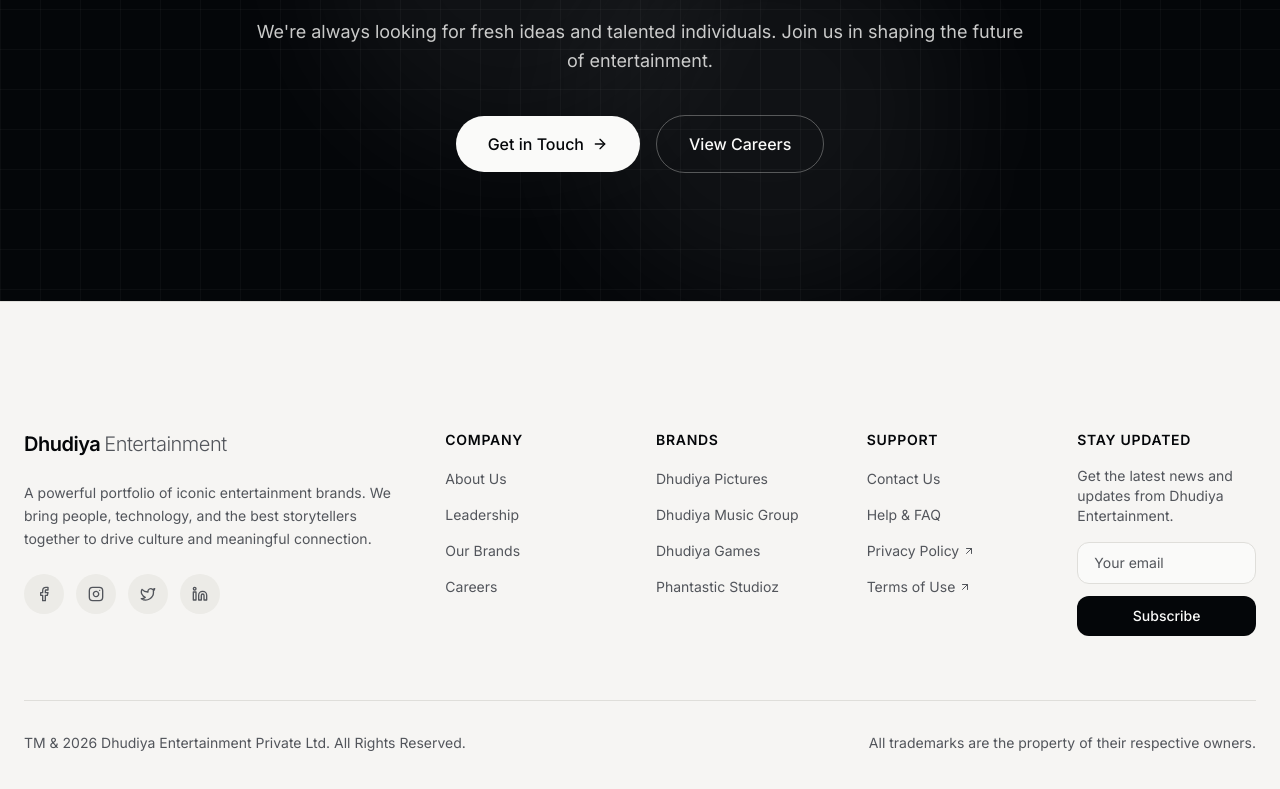
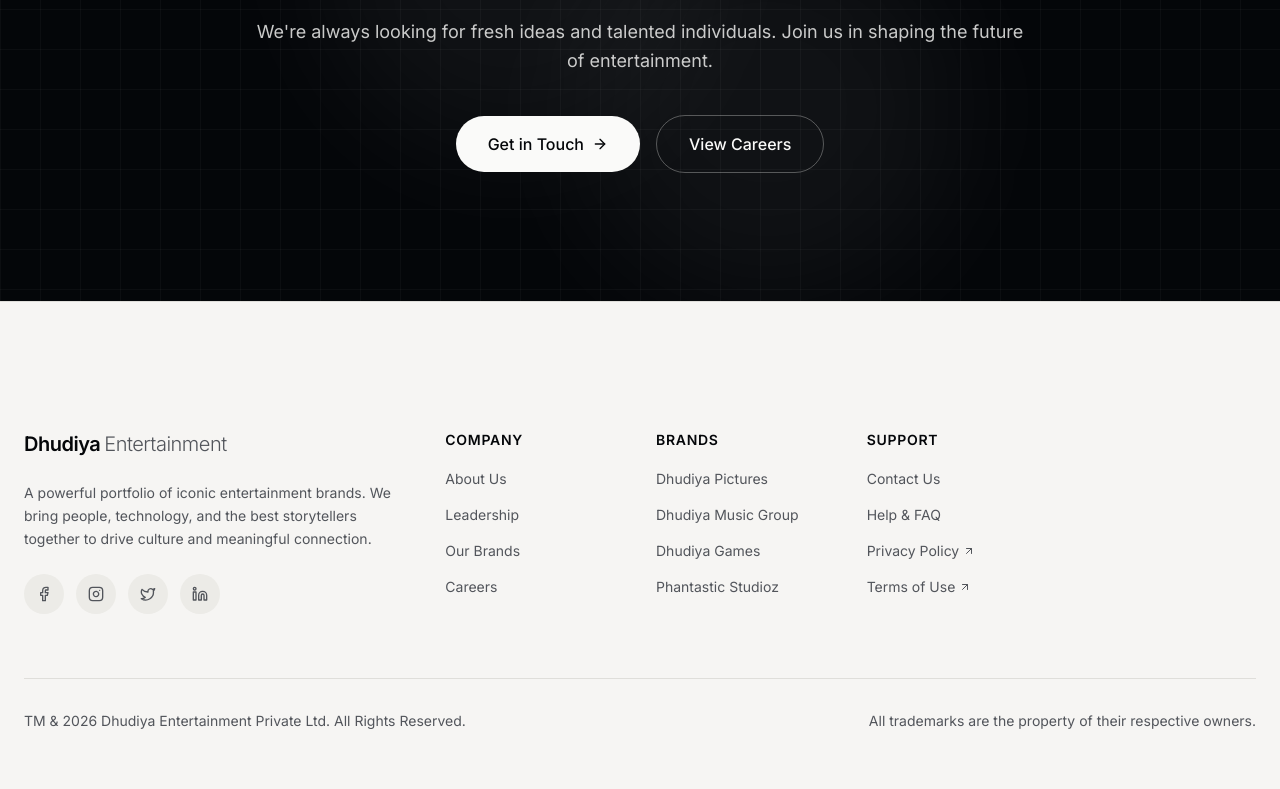
Before and after one commit to deepdhudiya/v0-website-redesign, a Next.js app: page / in a window 1280 px wide. Shown: the part 3255-4044 px from the top of the page. Built offline with nearby package versions, Linux system fonts and the light colour scheme; a web font is replaced by a local one.

Commit message:
remove newsletter subscription from footer\n\nUpdate footer to remove "Stay Updated" section

```diff
--- a/components/footer.tsx
+++ b/components/footer.tsx
@@ -152,34 +152,7 @@ export function Footer() {
             </ul>
           </motion.div>
 
-          {/* Newsletter */}
-          <motion.div
-            initial={{ opacity: 0, y: 20 }}
-            whileInView={{ opacity: 1, y: 0 }}
-            viewport={{ once: true }}
-            transition={{ duration: 0.5, delay: 0.4 }}
-            className="lg:col-span-2"
-          >
-            <h4 className="text-sm font-semibold text-foreground mb-4 uppercase tracking-wider">
-              Stay Updated
-            </h4>
-            <p className="text-sm text-muted-foreground mb-4">
-              Get the latest news and updates from Dhudiya Entertainment.
-            </p>
-            <form className="flex flex-col gap-3">
-              <input
-                type="email"
-                placeholder="Your email"
-                className="px-4 py-2.5 bg-background border border-border rounded-lg text-sm placeholder:text-muted-foreground focus:outline-none focus:ring-2 focus:ring-ring"
-              />
-              <button
-                type="submit"
-                className="px-4 py-2.5 bg-primary text-primary-foreground text-sm font-medium rounded-lg hover:bg-primary/90 transition-colors"
-              >
-                Subscribe
-              </button>
-            </form>
-          </motion.div>
+
         </div>
 
         {/* Bottom Bar */}
```
